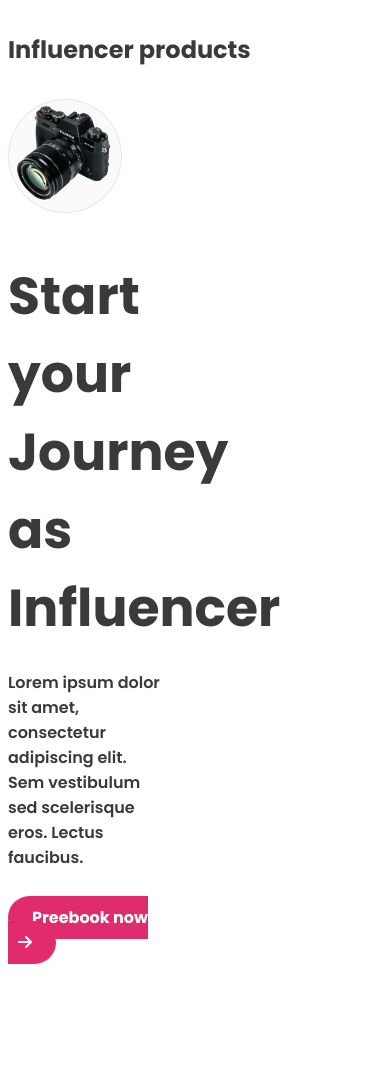
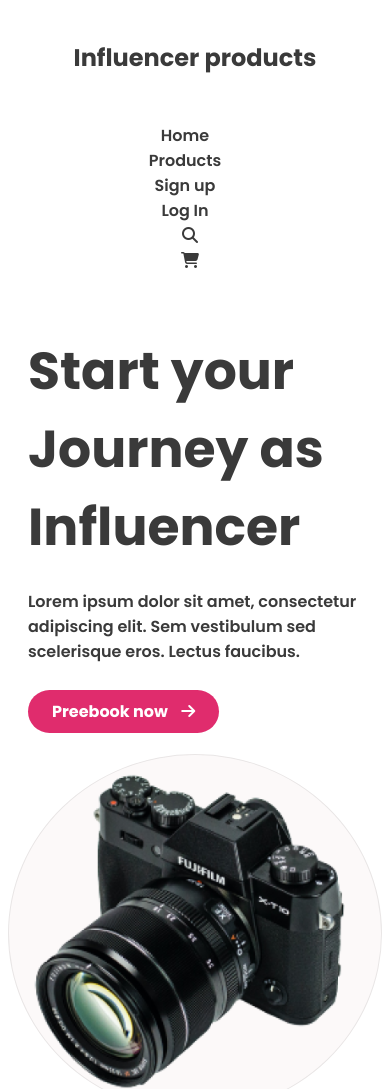
Before and after one commit to arifkhondokar09/influencer-gear-practice, a plain HTML site: page index.html in a window 390 px wide. Shown: the top 1089 px of the page. Before the commit the page ends 964 px from the top, so only its background shows below. Drawn offline with Linux system fonts and the light colour scheme.

Commit message:
totally completed the header section with small device responsive

```diff
--- a/index.html
+++ b/index.html
@@ -11,7 +11,7 @@
 <header>
 <nav class="navbar">
     <h4 class="nav-title">Influencer products</h4>
-    <ul>
+    <ul class="">
         <li><a href="">Home</a></li>
         <li><a href="">Products</a></li>
         <li><a href="">Sign up</a></li>
--- a/styles/gear.css
+++ b/styles/gear.css
@@ -109,15 +109,51 @@
 
 
 
+@media screen and (max-width:576px){
 
-@media screen and (max-width:576px){
-.navbar{
-    display: inline;
+.navbar {
+
+    flex-direction: column;
+    text-align: center;
 }
-    .navbar ul{display: none;
 
-    }
-    .banner{ flex-direction: column-reverse;
+.navbar ul {
 
-    }
+    flex-direction: column;
 }
+
+
+.banner{
+    flex-direction: column;
+}
+
+.banner-box{ width: calc(100% - 20px);
+margin-left: 20px;
+}
+
+.image { width: auto;
+    margin-top: 30px;
+}
+
+.navbar ul{
+    padding-left: 0;
+}
+
+
+}
+
+
+
+
+
+
+
+
+
+
+@media screen and (min-width:576.01px ) and (max-width:992px){
+
+
+
+
+}
```
